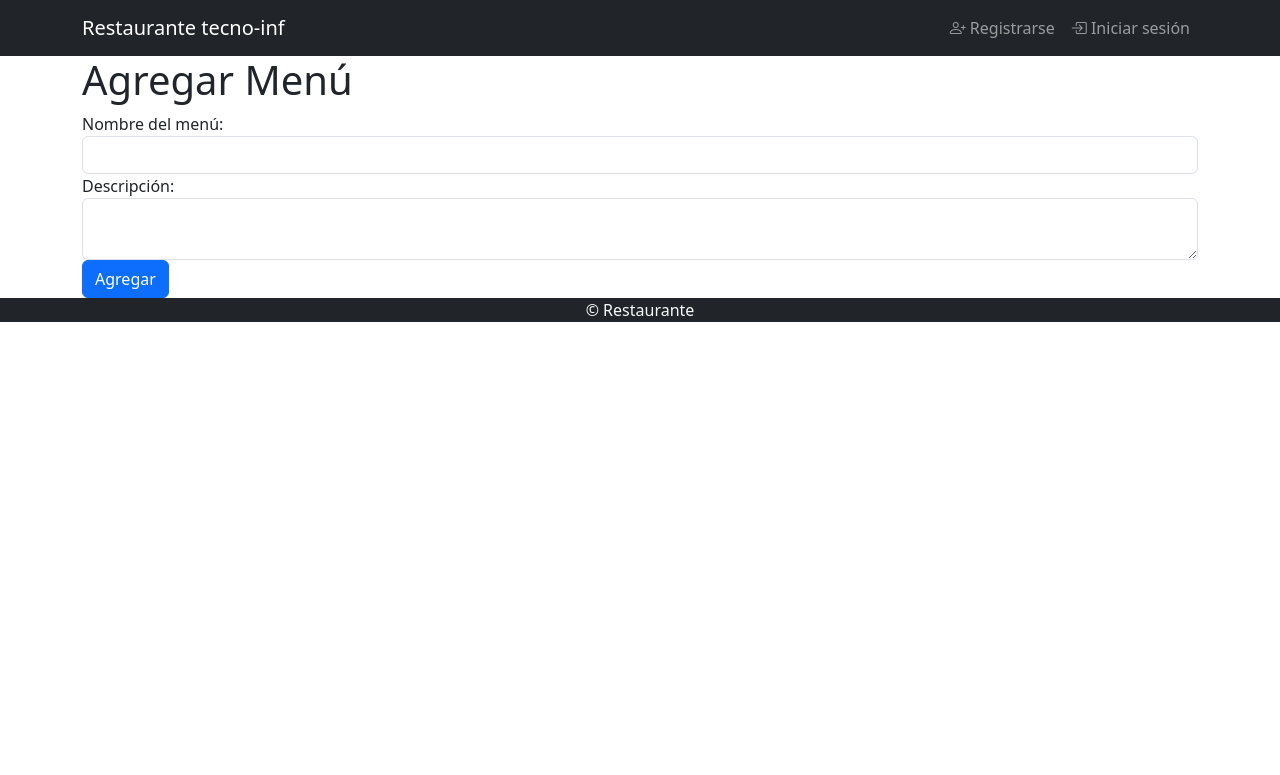
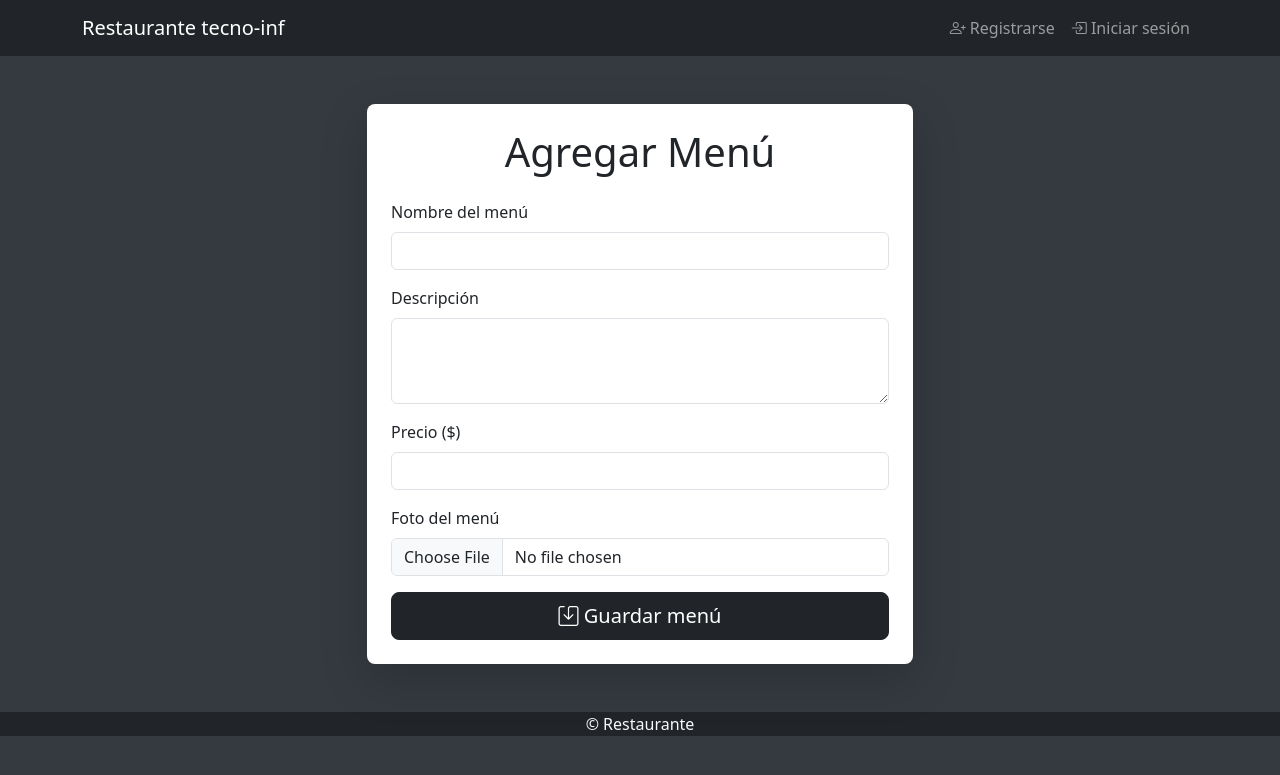
Before and after one commit to NicoMarquez2/PHP-TecnoInf, a PHP site: page /admin/agregar_menu.php in a window 1280 px wide. Shown: the top 775 px of the page. Run offline with PHP 8.4, Linux system fonts and the light colour scheme.

Commit message:
agregar menu

```diff
--- a/admin/agregar_menu.php
+++ b/admin/agregar_menu.php
@@ -1,24 +1,104 @@
 <?php session_start();?>
-<?php include $_SERVER['DOCUMENT_ROOT'] . '/header.php'; ?>
-<?php include $_SERVER['DOCUMENT_ROOT'] . '/navbar.php'; ?>
-<?php include $_SERVER['DOCUMENT_ROOT'] . '/bd.php'; ?>
+<?php
+include $_SERVER['DOCUMENT_ROOT'] . '/bd.php';
+if ($_SERVER["REQUEST_METHOD"] === "POST") {
+    $nombre = $_POST['nombre'];
+    $descripcion = $_POST['descripcion'];
+    $precio = $_POST['precio'];
 
+    // Manejo de la subida de la imagen
+    if (isset($_FILES['foto']) && $_FILES['foto']['error'] === UPLOAD_ERR_OK) {
+        $fileTmpPath = $_FILES['foto']['tmp_name'];
+        $fileName = $_FILES['foto']['name'];
+        $fileSize = $_FILES['foto']['size'];
+        $fileType = $_FILES['foto']['type'];
+        $fileNameCmps = explode(".", $fileName);
+        $fileExtension = strtolower(end($fileNameCmps));
 
+        // Directorio donde se guardarán las imágenes subidas
+        $uploadFileDir = $_SERVER['DOCUMENT_ROOT'] . '/images/';
+        $dest_path = $uploadFileDir . $fileName;
 
-<div class="container">
-    <h1>Agregar Menú</h1>
-    <form action="procesar_menu.php" method="post">
-        <div class="form-group">
-            <label for="nombre">Nombre del menú:</label>
-            <input type="text" class="form-control" id="nombre" name="nombre" required>
+        // Mover el archivo subido al directorio deseado
+        if(move_uploaded_file($fileTmpPath, $dest_path)) {
+            // Insertar el nuevo menú en la base de datos
+            $stmt = $conexion->prepare("INSERT INTO menu (nombre, descripcion, precio, foto) VALUES (:nombre, :descripcion, :precio, :foto)");
+            $stmt->execute([
+                ':nombre' => $nombre,
+                ':descripcion' => $descripcion,
+                ':precio' => $precio,
+                ':foto' => 'images/' . $fileName // Guardamos la ruta relativa
+            ]);
+
+            // Redirigir a la página del menú después de agregar
+            header("Location: /menu.php");
+            exit;
+        } else {
+            echo "Error al mover el archivo subido.";
+        }
+    } else {
+        echo "Error en la subida del archivo.";
+    }
+}
+?>
+
+<!DOCTYPE html>
+<html lang="es">
+<head>
+    <meta charset="UTF-8">
+    <meta name="viewport" content="width=device-width, initial-scale=1.0">
+    <title>Agregar menú</title>
+    <link href="https://cdn.jsdelivr.net/npm/bootstrap@5.3.2/dist/css/bootstrap.min.css" rel="stylesheet">
+    <link href="https://cdn.jsdelivr.net/npm/bootstrap-icons@1.10.5/font/bootstrap-icons.css" rel="stylesheet">
+    <style>
+        body {
+            background-color: #343a40 !important;
+        }
+    </style>
+</head>
+<body>
+    <?php include $_SERVER['DOCUMENT_ROOT'] . '/navbar.php'; ?>
+
+    <div class="container py-5">
+        <div class="row justify-content-center">
+            <div class="col-lg-6">
+                <div class="card shadow-lg border-0 rounded-3">
+                    <div class="card-body p-4">
+                        <h1 class="text-center mb-4">Agregar Menú</h1>
+
+                        <form action="agregar_menu.php" method="post" enctype="multipart/form-data">
+                            <div class="mb-3">
+                                <label for="nombre" class="form-label">Nombre del menú</label>
+                                <input type="text" class="form-control" id="nombre" name="nombre" required>
+                            </div>
+
+                            <div class="mb-3">
+                                <label for="descripcion" class="form-label">Descripción</label>
+                                <textarea class="form-control" id="descripcion" name="descripcion" rows="3" required></textarea>
+                            </div>
+
+                            <div class="mb-3">
+                                <label for="precio" class="form-label">Precio ($)</label>
+                                <input type="number" class="form-control" id="precio" name="precio" step="0.01" min="0" required>
+                            </div>
+
+                            <div class="mb-3">
+                                <label for="foto" class="form-label">Foto del menú</label>
+                                <input class="form-control" type="file" id="foto" name="foto" accept="image/*" required>
+                            </div>
+
+                            <div class="d-grid">
+                                <button type="submit" class="btn btn-dark btn-lg">
+                                    <i class="bi bi-save"></i> Guardar menú
+                                </button>
+                            </div>
+                        </form>
+                    </div>
+                </div>
+            </div>
         </div>
-        <div class="form-group">
-            <label for="descripcion">Descripción:</label>
-            <textarea class="form-control" id="descripcion" name="descripcion"></textarea>
-        </div>
-        <button type="submit" class="btn btn-primary">Agregar</button>
-    </form>
-</div>
+    </div>
 
-
-<?php include $_SERVER['DOCUMENT_ROOT'] . '/footer.php'; ?>
+    <?php include $_SERVER['DOCUMENT_ROOT'] . '/footer.php'; ?>
+</body>
+</html>
```
Also changed, not shown: images/pizza.jpg (added).
